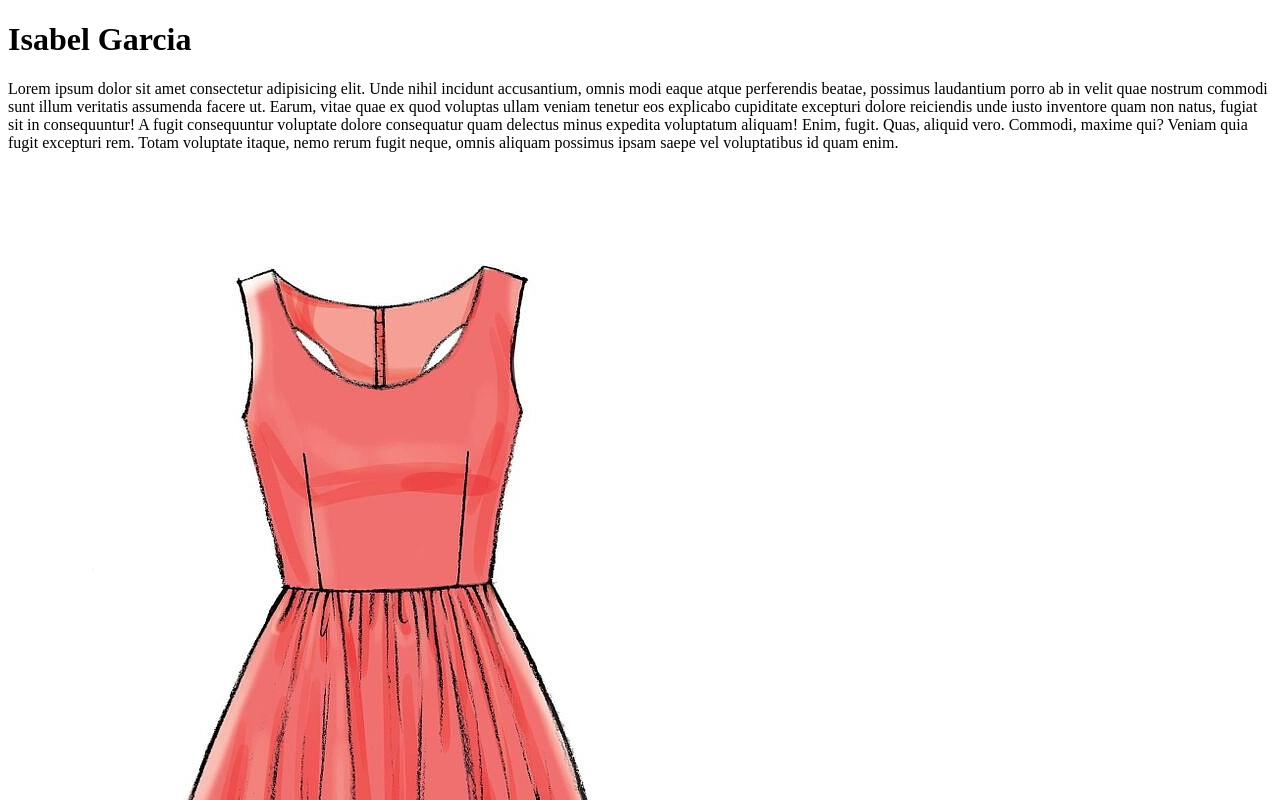
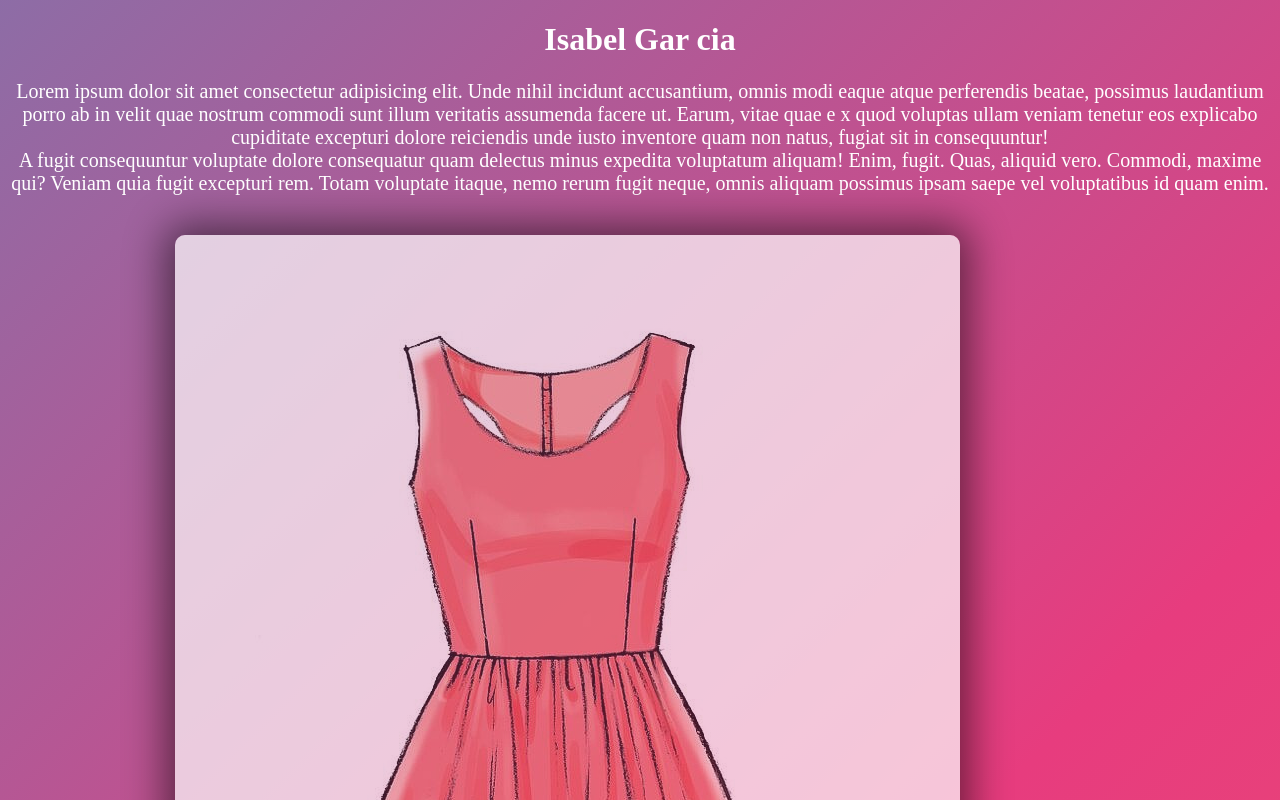
Before and after one commit to ElizabethEAllen/frontend, a plain HTML site: page index.html in a window 1280 px wide. Shown: the top 800 px of the page. Drawn offline with Linux system fonts and the light colour scheme.

Commit message:
final version

```diff
--- a/index.html
+++ b/index.html
@@ -4,10 +4,19 @@
     <meta charset="UTF-8">
     <meta name="viewport" content="width=device-width, initial-scale=1.0">
     <title>Dresses</title>
+    <link rel="stylesheet" href="style.css">
 </head>
 <body>
-   <h1>Isabel Garcia</h1>
-   <p>Lorem ipsum dolor sit amet consectetur adipisicing elit. Unde nihil incidunt accusantium, omnis modi eaque atque perferendis beatae, possimus laudantium porro ab in velit quae nostrum commodi sunt illum veritatis assumenda facere ut. Earum, vitae quae ex quod voluptas ullam veniam tenetur eos explicabo cupiditate excepturi dolore reiciendis unde iusto inventore quam non natus, fugiat sit in consequuntur! A fugit consequuntur voluptate dolore consequatur quam delectus minus expedita voluptatum aliquam! Enim, fugit. Quas, aliquid vero. Commodi, maxime qui? Veniam quia fugit excepturi rem. Totam voluptate itaque, nemo rerum fugit neque, omnis aliquam possimus ipsam saepe vel voluptatibus id quam enim.</p>
+   <h1>Isabel Gar
+       cia</h1>
+   <p>Lorem ipsum dolor sit amet consectetur adipisicing elit. Unde nihil incidunt accusantium, omnis modi eaque atque perferendis beatae, possimus laudantium porro ab in velit quae nostrum commodi sunt illum veritatis assumenda facere ut. Earum, vitae quae e
+
+
+
+       x quod voluptas ullam veniam tenetur eos explicabo cupiditate excepturi dolore reiciendis unde iusto inventore quam non natus, fugiat sit in consequuntur!
+       <br> A fugit consequuntur voluptate dolore consequatur quam delectus minus expedita voluptatum aliquam! Enim, fugit. Quas, aliquid vero. Commodi, maxime qui? Veniam quia fugit excepturi rem. Totam voluptate itaque, nemo rerum fugit neque, omnis aliquam possimus ipsam saepe vel voluptatibus id quam enim.</p>
    <img src="dress1.jpg" alt="red dress">
+   <a href="https://www.thredup.com/premium/isabel-garcia/dresses?department_tags=premium&category_tags=dresses&brand_name_tags=Isabel%20Garcia&iv_=__iv_p_1_a_683980244_g_33942435806_c_524119037227_w_dsa-1872523544158_n_g_d_c_v__l__t__r__x__y__f__o__z__i__j__s__e__h_9029703_ii__vi__&referral_code=adwords_search_allnonbrand&utm_medium=cpc&utm_source=google&utm_campaign=683980244_33942435806_524119037227___c_9029703&gclid=CjwKCAjwlJimBhAsEiwA1hrp5gJCySdNS0VLXugMwxfJY2v8VyPUqpiM4oVnkVnwhMLf2o4tU4mFFRoCX-cQAvD_BwE&gclsrc=aw.ds" target="_blank">buy Isabel Garcia</a>
+   <iframe width="560" height="315" src="https://www.youtube.com/embed/gd02HyjiwI8" title="YouTube video player" frameborder="0" allow="accelerometer; autoplay; clipboard-write; encrypted-media; gyroscope; picture-in-picture; web-share" allowfullscreen></iframe>
 </body>
 </html>
```
